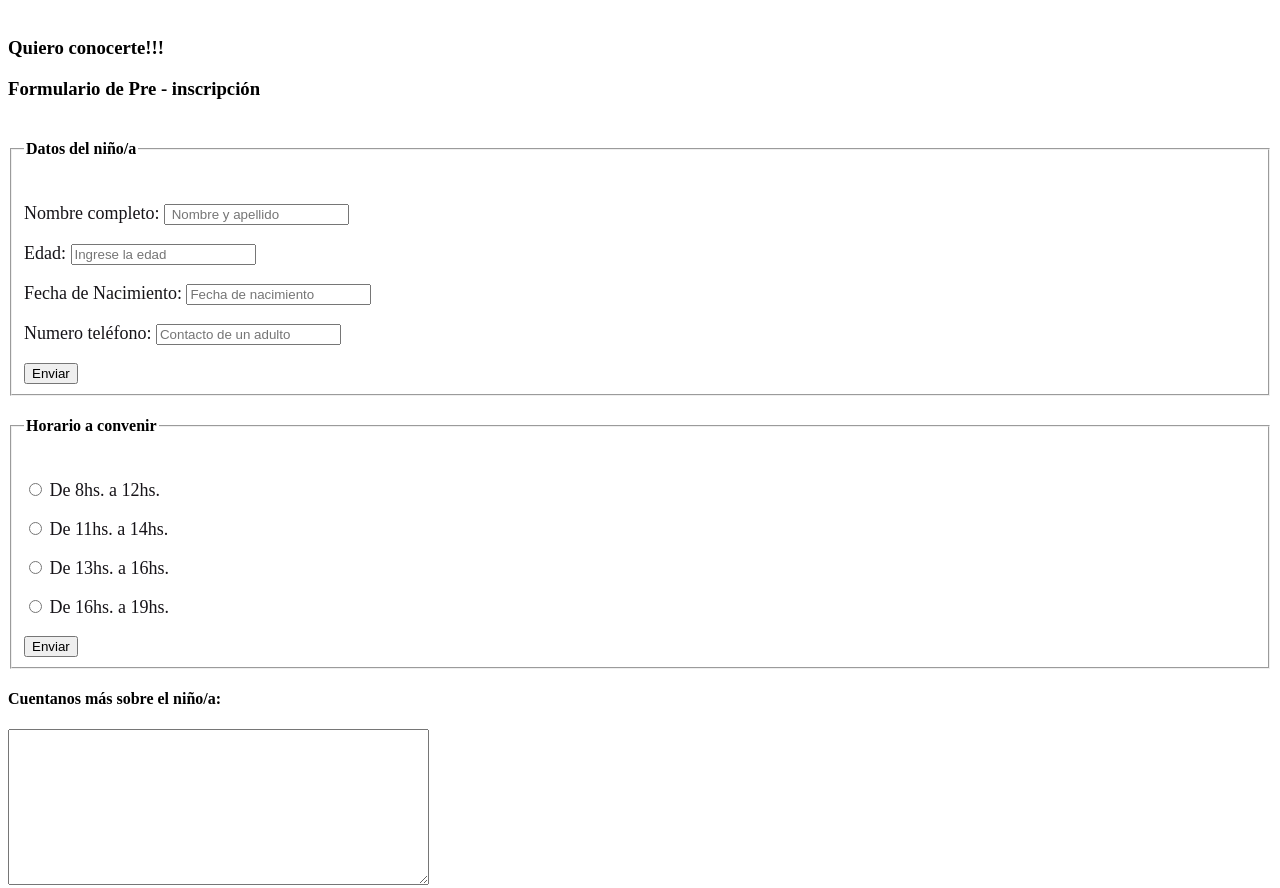
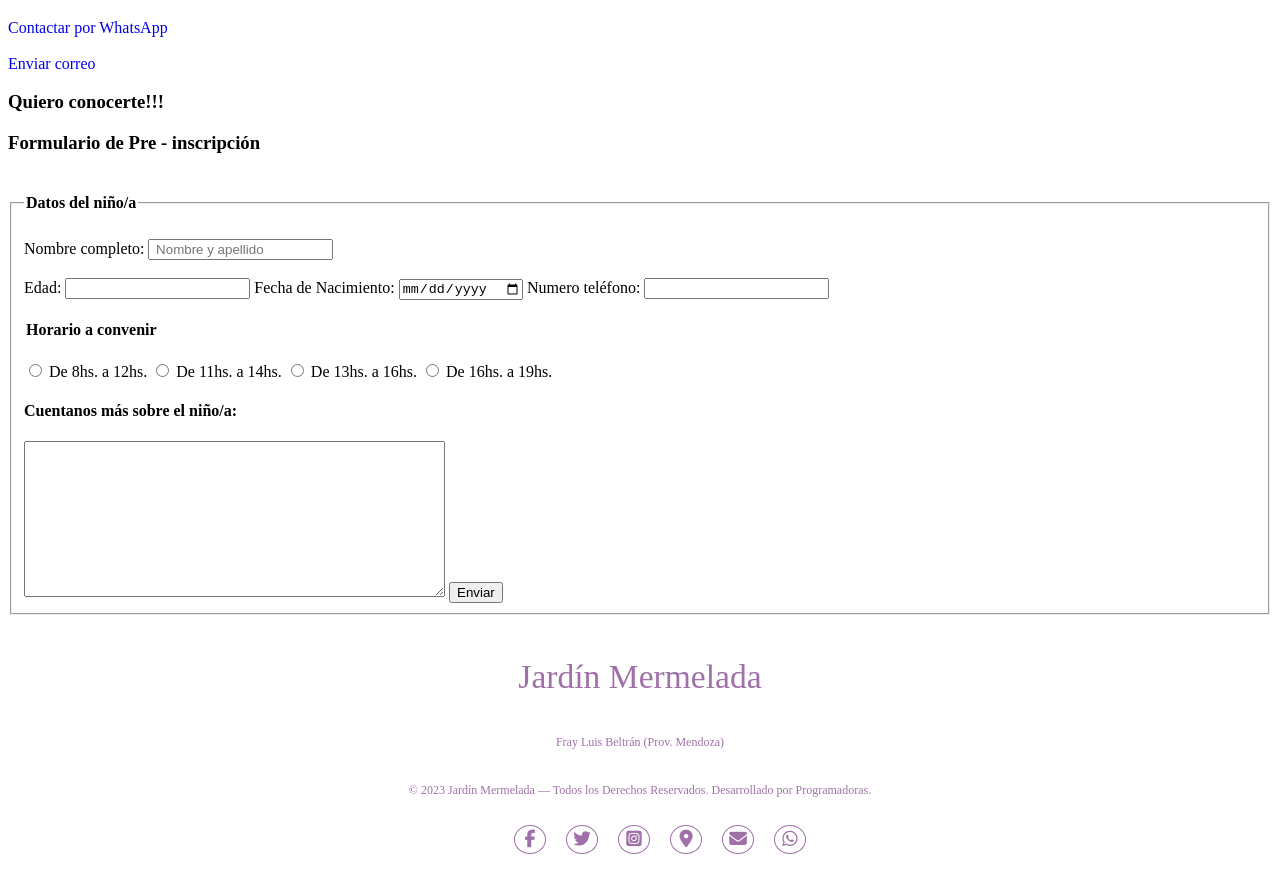
Before and after one commit to Erika3106/TPO-Web-Jardin-Maternal, a plain HTML site: page contacto.html in a window 1280 px wide. Shown: the part 511-1399 px from the top of the page. Drawn offline with Linux system fonts and the light colour scheme.

Commit message:
copia de form desde el main

```diff
--- a/contacto.html
+++ b/contacto.html
@@ -5,9 +5,6 @@
     <meta name="viewport" content="width=device-width, initial-scale=1.0">
     <link rel="shortcut icon" href="favicon/winnie.ico"
     type="image/x-icon">
-
-
-
     <link rel="stylesheet" href="style.css">
     <script
       src="https://kit.fontawesome.com/324dfb2411.js"
@@ -32,44 +29,37 @@
     <b>Directora Srta. Andrea Barroso</b>
     <br><br>
     <img src="./imagenes/directora.jpg" alt="directora" width="100"> <br><br>
-    <!--<a href="https://wa.me/2615929001">Contactar por WhatsApp</a><br>
+    <a href="https://wa.me/2615929001">Contactar por WhatsApp</a><br>
     <br>
     <a href="mailto:jardinmaternalmermelada@gmail.com">Enviar correo</a>
-    -->
+
     <h3>Quiero conocerte!!!</h3>
     <h3>Formulario de Pre - inscripción</h3>
 
-    <form action="/action_page.php">
     <fieldset>
       <legend> <h4>Datos del niño/a</h4></legend>
         <form method="post">
-            <p> <label for="nombre completo">Nombre completo:</label>
-                <input type="text" name="nombre completo" id="nombre completo" placeholder=" Nombre y apellido" required autocomplete="off"> </p>
+            <label for="nombrecompleto">Nombre completo:</label>
+            <input type="text" name="nombre completo" id="nombrecompleto" placeholder=" Nombre y apellido" required autocomplete="off"> </p>
+            <label for="edad">Edad:</label>
+            <input type="number" name="edad" id="edad">
+            <label for="fn">Fecha de Nacimiento:</label>
+            <input type="date" name="fn" id="fn">
+            <label for="contacto">Numero teléfono:</label>
+            <input type="number" name="contacto" id="contacto">
+                <!-- <input type="submit"  value="Enviar">  -->
 
-            <p> <label for="edad">Edad:</label>
-                <input type="number" name="edad" id="edad" placeholder="Ingrese la edad"></p>
-            <p> <label for="fn">Fecha de Nacimiento:</label>
-                <input type="text" name="fn" id="fn" placeholder="Fecha de nacimiento"></p>
-            <p> <label for="contacto">Numero teléfono:</label>
-                <input type="number" name="contacto" id="contacto" placeholder="Contacto de un adulto"></p>
+      <legend> <h4>Horario a convenir</h4></legend>
+            <input type="radio" name="opcion" value="mañana"> De 8hs. a 12hs.
+            <input type="radio" name="opcion" value="mediodia"> De 11hs. a 14hs.
+            <input type="radio" name="opcion" value="siesta"> De 13hs. a 16hs.
+            <input type="radio" name="opcion" value="tarde"> De 16hs. a 19hs.
 
-                <input type="submit"  value="Enviar">
-    </fieldset>
-
-
-    <fieldset>
-     <legend> <h4>Horario a convenir</h4></legend>
-            <p> <input type="radio" name="opcion" value="mañana"> De 8hs. a 12hs. </p>
-            <p> <input type="radio" name="opcion" value="mediodia"> De 11hs. a 14hs.</p>
-            <p> <input type="radio" name="opcion" value="siesta"> De 13hs. a 16hs.</p>
-            <p> <input type="radio" name="opcion" value="tarde"> De 16hs. a 19hs.</p>
-
+    <h4>Cuentanos más sobre el niño/a:</h4><textarea name="comentario" rows="10" cols="50°"> </textarea>
     <input type="submit"  value="Enviar">
-
     </fieldset>
     </form>
 
-    <h4>Cuentanos más sobre el niño/a:</h4><textarea name="comentario" rows="10" cols="50°"> </textarea>
 
     <footer>
         <div class="footer-contenido">
```
Also changed, not shown: ubicacion.html (+0 -2 lines).
